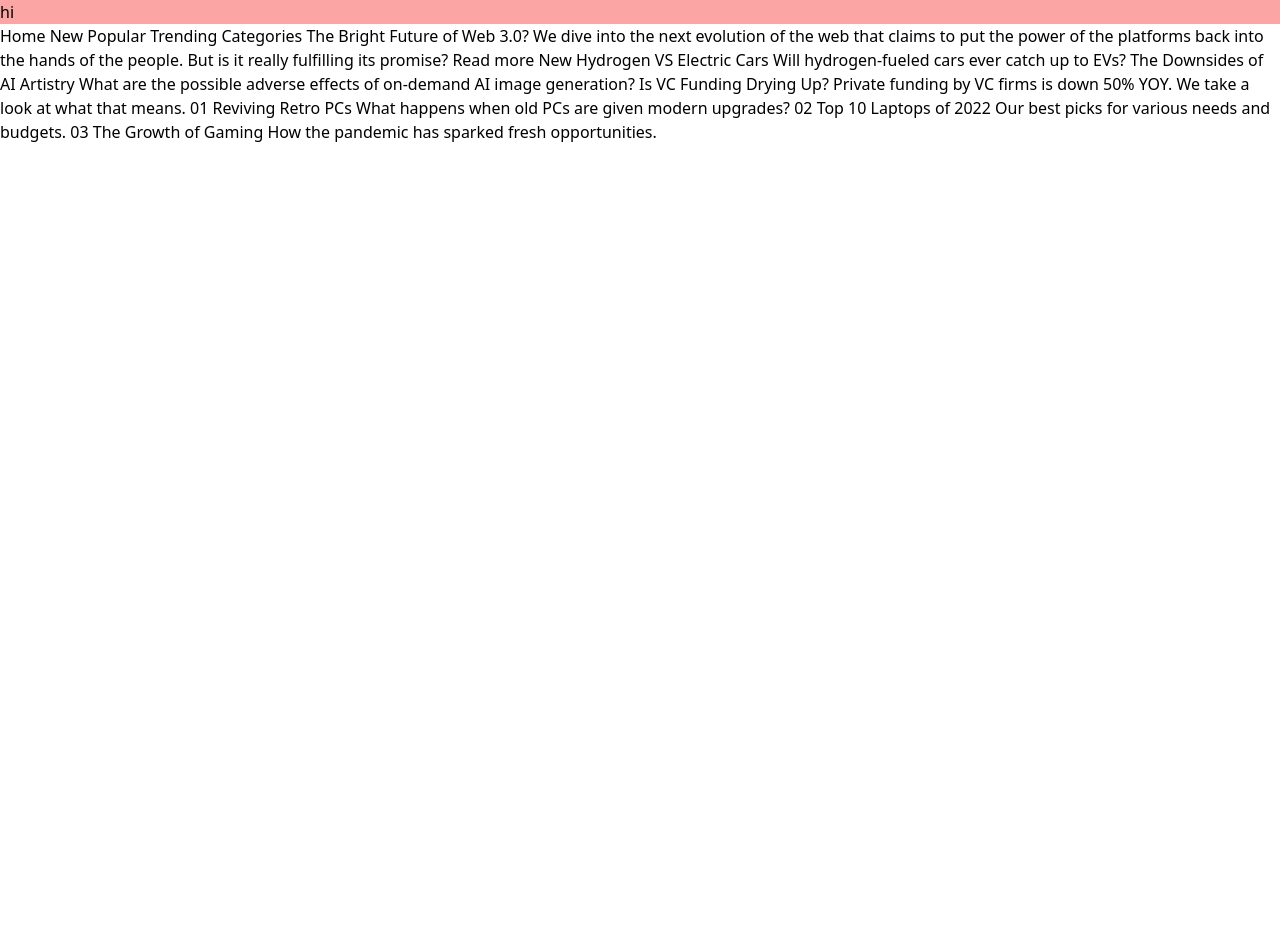
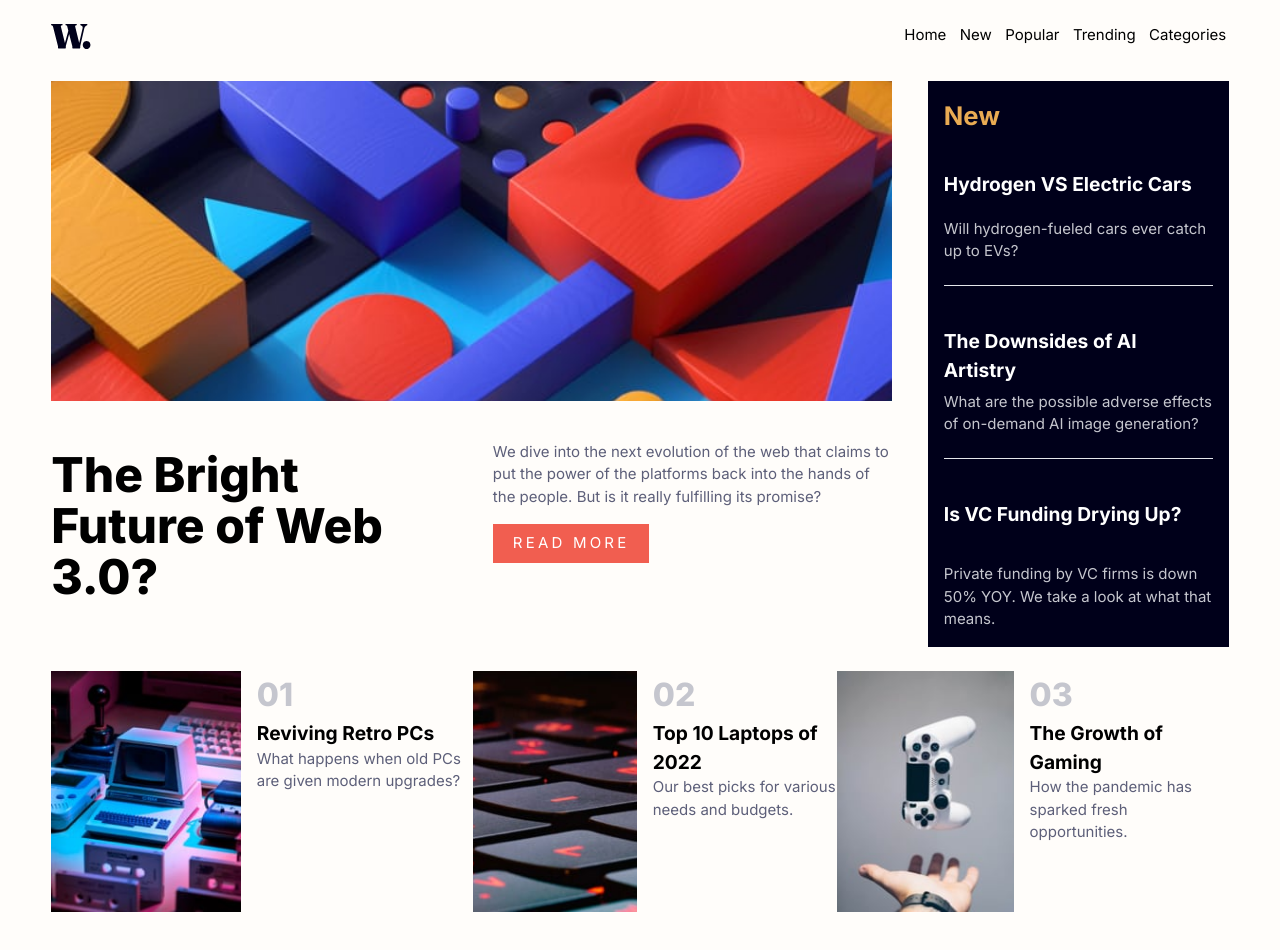
Before and after one commit to stvrdeol/news-homepage, a website built with Vite: page index.html in a window 1280 px wide. Before the commit the page ends 800 px from the top, so only its background shows below. Built offline with nearby package versions, Linux system fonts and the light colour scheme.

Commit message:
app is ready for production

```diff
--- a/index.html
+++ b/index.html
@@ -6,52 +6,110 @@
   <meta name="viewport" content="width=device-width, initial-scale=1.0">
   <!-- displays site properly based on user's device -->
 
-  <link rel="icon" type="image/png" sizes="32x32" href="./assets/images/favicon-32x32.png">
+  <link rel="w-min icon" type="image/png" sizes="32x32" href="./assets/images/favicon-32x32.png">
 
   <title>Frontend Mentor | News homepage</title>
   <script type="module" src="main.js"></script>
 
 </head>
 
-<body>
-  <h1 class="bg-red-300">hi</h1>
-  Home
-  New
-  Popular
-  Trending
-  Categories
+<body class="bg-[#fffdfa] font-[Inter] px-[4%] py-[3vh] text-[15px] max-w-screen-xl mx-auto">
 
-  The Bright Future of Web 3.0?
+  <header class="flex w-full justify-between align-middle">
+    <img src="assets/images/logo.svg" alt="website-logo" class="w-10">
+    <img src="assets/images/icon-menu.svg" alt="open-menu-icon " class="w-8 h-4 cursor-pointer sm:hidden "
+      id="mobile-menu-open">
+    <nav class="hidden sm:block mr-[2.5%]" id="desktop-menu">
+      <ul class="flex gap-[5%] justify-center align-middle ">
+        <li class="w-min transiton-all hover:text-[#e9ab53] cursor-pointer">Home</li>
+        <li class="w-min transiton-all hover:text-[#e9ab53] cursor-pointer">New</li>
+        <li class="w-min transiton-all hover:text-[#e9ab53] cursor-pointer">Popular</li>
+        <li class="w-min transiton-all hover:text-[#e9ab53] cursor-pointer">Trending</li>
+        <li class="w-min transiton-all hover:text-[#e9ab53] cursor-pointer">Categories</li>
+      </ul>
+    </nav>
+    <nav
+      class="box-shadow fixed h-screen z-10 bg-white right-0 w-3/4 p-[4%] top-0 translate-x-[200vw] transition-all cursor-pointer"
+      id="mobile-menu">
+      <img src="assets/images/icon-menu-close.svg" alt="icon-menu-close" class="relative left-[90%] "
+        id="mobile-menu-close">
+      <ul class="flex flex-col gap-4 mt-[10vh]">
+        <li class="w-min transiton-all hover:text-[#e9ab53] cursor-pointer">Home</li>
+        <li class="w-min transiton-all hover:text-[#e9ab53] cursor-pointer">New</li>
+        <li class="w-min transiton-all hover:text-[#e9ab53] cursor-pointer">Popular</li>
+        <li class="w-min transiton-all hover:text-[#e9ab53] cursor-pointer">Trending</li>
+        <li class="w-min transiton-all hover:text-[#e9ab53] cursor-pointer">Categories</li>
+      </ul>
+    </nav>
+  </header>
+  <main class="mt-8 md:flex gap-[3%]">
+    <section>
 
-  We dive into the next evolution of the web that claims to put the power of the platforms back into the hands of the
-  people.
-  But is it really fulfilling its promise?
+      <img src="assets/images/image-web-3-mobile.jpg" alt="image-web-3-mobile"
+        class="h-[50vh] md:hidden w-full object-cover">
+      <img src="assets/images/image-web-3-mobile.jpg" alt="image-web-3-desktop"
+        class="hidden md:block h-[40vh] w-[100%] object-cover">
+      <section class="md:flex gap-[5%] md:mt-6">
+        <h1 class="text-[3rem] font-extrabold leading-[3.2rem] mt-6 md:w-1/2">The Bright Future of Web
+          3.0?</h1>
+        <section class="md:w-1/2">
+          <p class="mt-4 text-[#5d5f79]">We dive into the next evolution of the web that claims to put the power of the
+            platforms back into
+            the hands of
+            the
+            people.
+            But is it really fulfilling its promise?</p>
+          <button
+            class="bg-[#f15e50] text-white px-5 py-2 uppercase mt-4 cursor-pointer tracking-[.2rem] transiton-all hover:bg-[#00001a] ">Read
+            more</button>
 
-  Read more
+        </section>
 
-  New
-
-  Hydrogen VS Electric Cars
-  Will hydrogen-fueled cars ever catch up to EVs?
-
-  The Downsides of AI Artistry
-  What are the possible adverse effects of on-demand AI image generation?
-
-  Is VC Funding Drying Up?
-  Private funding by VC firms is down 50% YOY. We take a look at what that means.
-
-  01
-  Reviving Retro PCs
-  What happens when old PCs are given modern upgrades?
-
-  02
-  Top 10 Laptops of 2022
-  Our best picks for various needs and budgets.
-
-  03
-  The Growth of Gaming
-  How the pandemic has sparked fresh opportunities.
-
+      </section>
+    </section>
+    <section class="md:grid grid-rows-8 my-8 bg-[#00001a] md:my-0 text-white p-4">
+      <h2 class="text-[1.6rem] font-bold text-[#e9ab53]">New</h2>
+      <h3 class="transiton-all hover:text-[#e9ab53] cursor-pointer mt-4 font-bold text-[1.2rem]"> Hydrogen VS Electric
+        Cars</h3>
+      <p class="text-[#c5c6ce] mt-1.5"> Will hydrogen-fueled cars ever catch up to EVs?</p>
+      <hr class="my-4">
+      <h3 class="transiton-all hover:text-[#e9ab53] cursor-pointer font-bold text-[1.2rem]"> The Downsides of AI
+        Artistry</h3>
+      <p class="text-[#c5c6ce] mt-1.5"> What are the possible adverse effects of on-demand AI image generation?</p>
+      <hr class="my-4">
+      <h3 class="transiton-all hover:text-[#e9ab53] cursor-pointer font-bold text-[1.2rem]"> Is VC Funding Drying Up?
+      </h3>
+      <p class="text-[#c5c6ce] mt-1.5"> Private funding by VC firms is down 50% YOY. We take a look at what that means.
+      </p>
+    </section>
+  </main>
+  <footer class="md:flex  md:mt-6 justify-between">
+    <article class="flex gap-4 mb-5">
+      <img src="assets/images/image-retro-pcs.jpg" alt="image-retro-pcs" class="w-[45%] object-cover max-w-fit">
+      <section class="min-w-[50%]">
+        <p class="font-extrabold text-[2rem] text-[#c5c6ce]"> 01</p>
+        <h3 class="font-bold text-[1.2rem] transiton-all hover:text-[#f15e50] cursor-pointer"> Reviving Retro PCs</h3>
+        <p class="text-[#5d5f79]"> What happens when old PCs are given modern upgrades?</p>
+      </section>
+    </article>
+    <article class="flex gap-4 mb-5">
+      <img src="assets/images/image-top-laptops.jpg" alt="image-top-laptops" class="w-[45%] object-cover max-w-fit">
+      <section class="min-w-[50%]">
+        <p class="font-extrabold text-[2rem] text-[#c5c6ce]"> 02</p>
+        <h3 class="font-bold text-[1.2rem] transiton-all hover:text-[#f15e50] cursor-pointer"> Top 10 Laptops of 2022
+        </h3>
+        <p class="text-[#5d5f79]"> Our best picks for various needs and budgets.</p>
+      </section>
+    </article>
+    <article class="flex gap-4 mb-5">
+      <img src="assets/images/image-gaming-growth.jpg" alt="image-gaming-growth" class="w-[45%] object-cover max-w-fit">
+      <section class="min-w-[50%]">
+        <p class="font-extrabold text-[2rem] text-[#c5c6ce]"> 03</p>
+        <h3 class="font-bold text-[1.2rem] transiton-all hover:text-[#f15e50] cursor-pointer"> The Growth of Gaming</h3>
+        <p class="text-[#5d5f79]"> How the pandemic has sparked fresh opportunities.</p>
+      </section>
+    </article>
+  </footer>
 </body>
 
 </html>
--- a/main.js
+++ b/main.js
@@ -1 +1,11 @@
 import "./style.css";
+const mobileMenu = document.querySelector("#mobile-menu");
+const mobileMenuOpen = document.querySelector("#mobile-menu-open");
+const mobileMenuClose = document.querySelector("#mobile-menu-close");
+
+mobileMenuOpen.addEventListener("click", () => {
+  mobileMenu.classList.toggle("translate-x-[200vw]");
+});
+mobileMenuClose.addEventListener("click", () => {
+  mobileMenu.classList.toggle("translate-x-[200vw]");
+});
--- a/style.css
+++ b/style.css
@@ -1,3 +1,8 @@
+@import url('https://fonts.googleapis.com/css2?family=Inter:wght@400;700;800&display=swap');
 @tailwind base;
 @tailwind components;
 @tailwind utilities;
+
+#mobile-menu {
+    box-shadow: -30vw 0vh 0px rgba(0, 0, 0, 0.445);
+}
```
